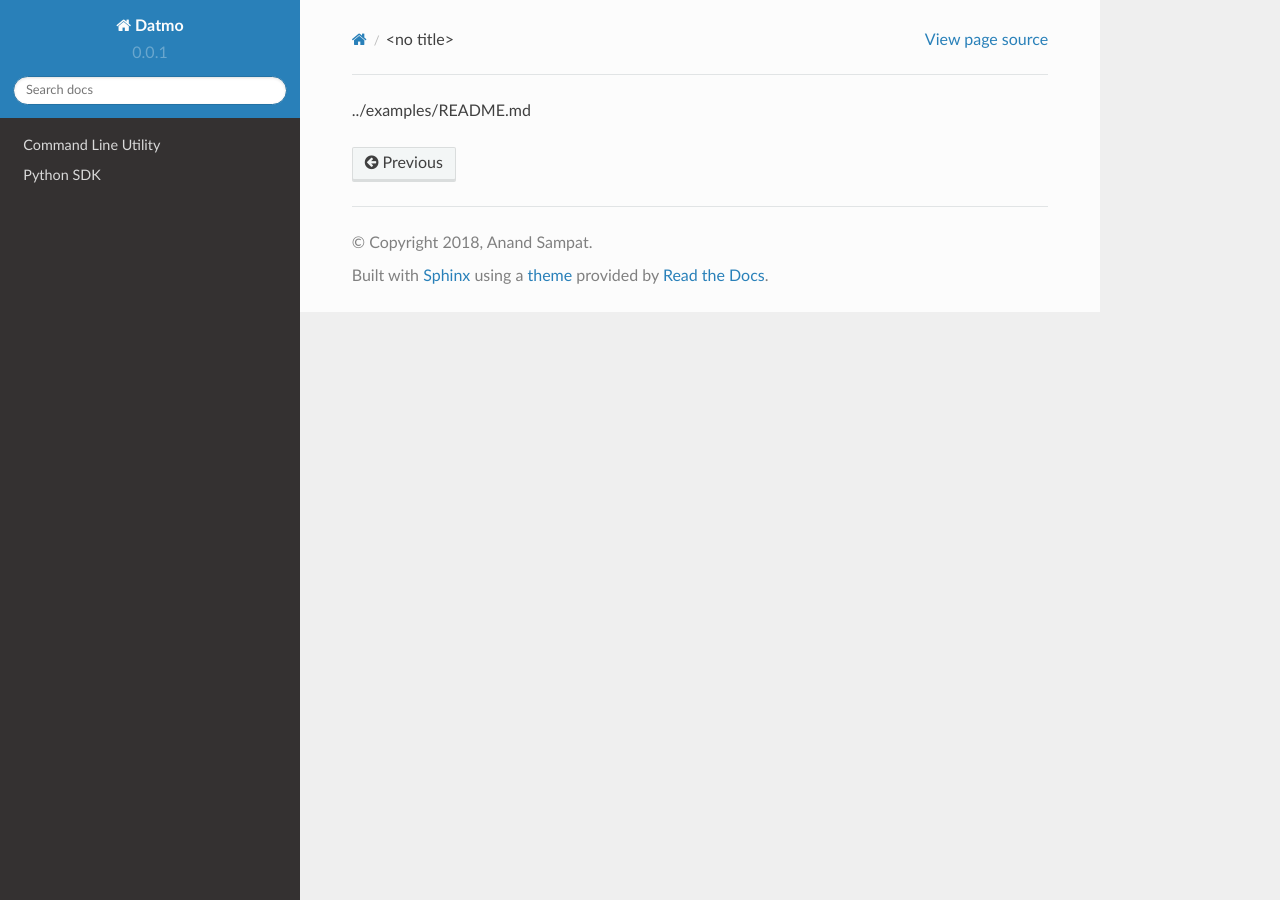
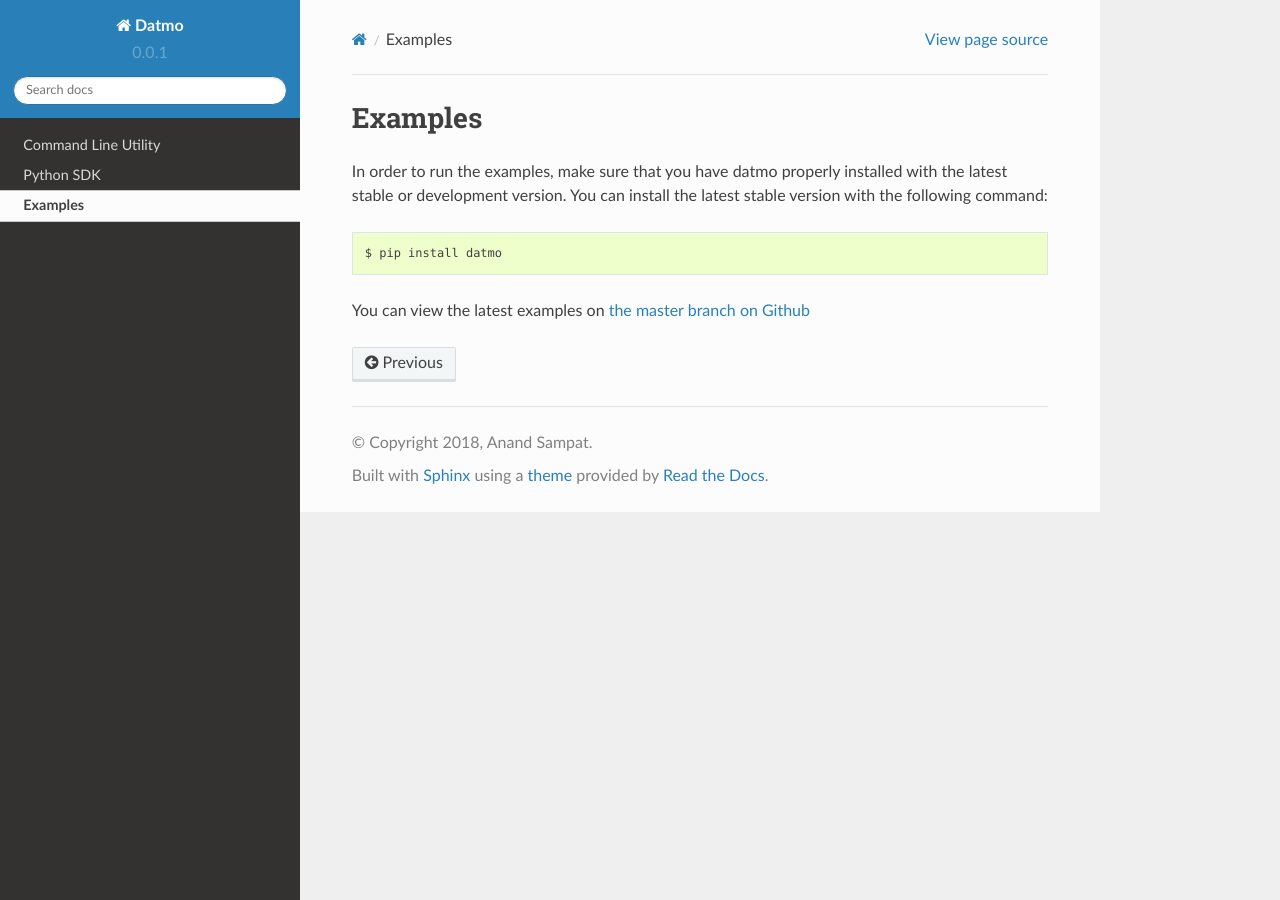
Before and after one commit to datmo/datmo, a Sphinx documentation site: the page built from docs/examples.md, in a window 1280 px wide. Built offline with Sphinx 7.4.7 and the Read the Docs theme 2.0.0, drawn with Linux system fonts in a browser that asks for light colours; pages that are not in the unit, such as notebooks, are missing from menus.

Commit message:
hotfix: created new examples.md file and referenced the Github page for up-to-date examples and links

````diff
--- a/docs/examples.md
+++ b/docs/examples.md
@@ -1 +1,10 @@
-../examples/README.md
+# Examples
+
+In order to run the examples, make sure that you have datmo properly installed with the latest
+stable or development version. You can install the latest stable version with the following command:
+
+```
+$ pip install datmo
+```
+
+You can view the latest examples on [the master branch on Github](https://github.com/datmo/datmo/tree/master/examples)
````
